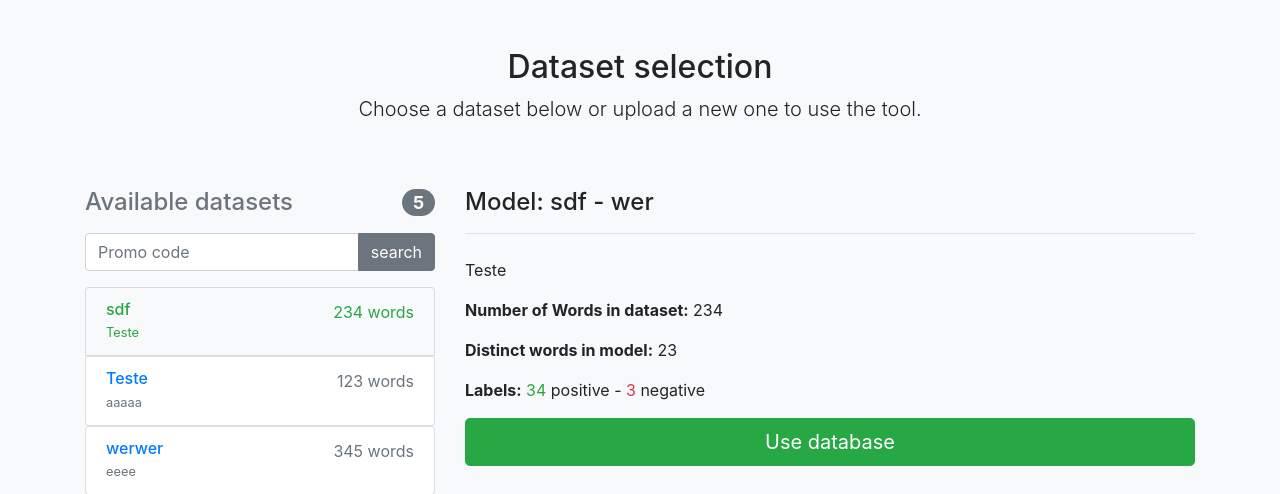
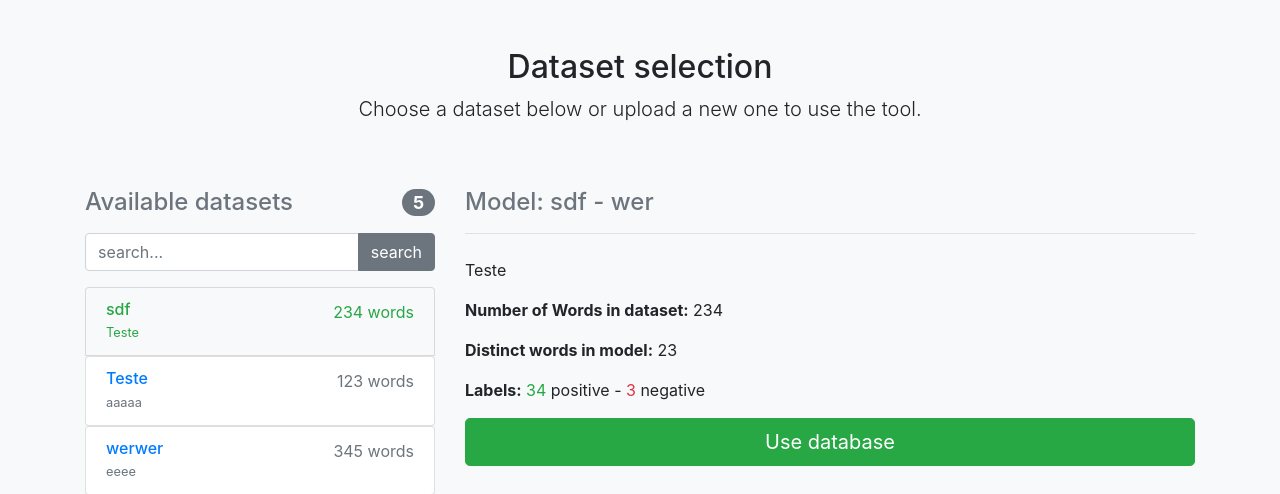
Before and after one commit to rodrigoasrodrigues/CS598-T7, a Flask app: page /model/1 in a window 1280 px wide. Shown: the top 494 px of the page. Run offline with Flask 2, Linux system fonts and the light colour scheme; data comes from the database, SQL or seed files in the repository; some libraries are stand-ins or nearby versions.

Commit message:
model selection interface ok

```diff
--- a/app/templates/default.html
+++ b/app/templates/default.html
@@ -20,7 +20,7 @@
                 </h4>
                 <form class="mb-3">
                     <div class="input-group">
-                        <input type="text" class="form-control" placeholder="Promo code">
+                        <input type="text" class="form-control" placeholder="search...">
                         <div class="input-group-append">
                             <button type="submit" class="btn btn-secondary">search</button>
                         </div>
@@ -51,16 +51,18 @@
             </div>
             <div class="col-md-8">
                 {% if model %}
-                <h4 class="mb-3">Model: {{model.dataset.name}} - {{model.label.name}}</h4>
+                <h4 class="mb-3 text-muted">Model: {{model.dataset.name}} - {{model.label.name}}</h4>
                 <hr class="mb-4">
                 <p>{{model.description}}</p>
                 <p><strong>Number of Words in dataset:</strong> {{model.dataset.words}}</p>
                 <p><strong>Distinct words in model:</strong> {{model.words}}</p>
                 <p><strong>Labels:</strong> <span class="text-success">{{model.label.positive_labels}}</span> positive -
                     <span class="text-danger">{{model.label.negative_labels}}</span> negative</p>
-                <a href="/explore" class="btn btn-success btn-lg btn-block" role="button">Use database</a>
+                <a href="/explore/{{model.id}}" class="btn btn-success btn-lg btn-block" role="button">Use database</a>
                 {% else %}
-                No model
+                <div class="alert alert-secondary" role="alert">
+                    Select a model on the left to explore!
+                </div>
                 {% endif %}
             </div>
         </div>
```
